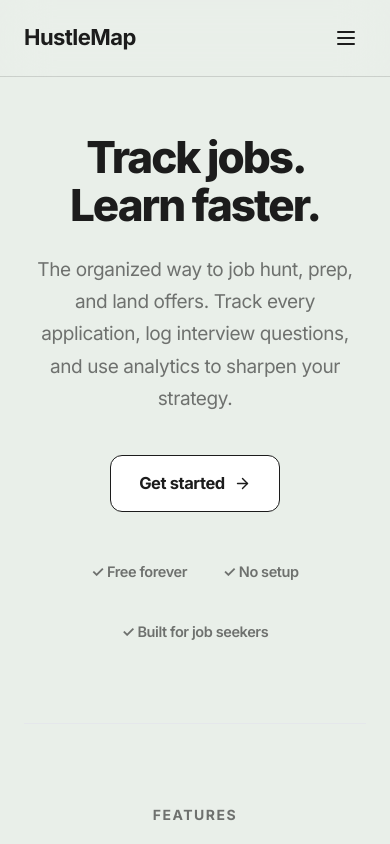
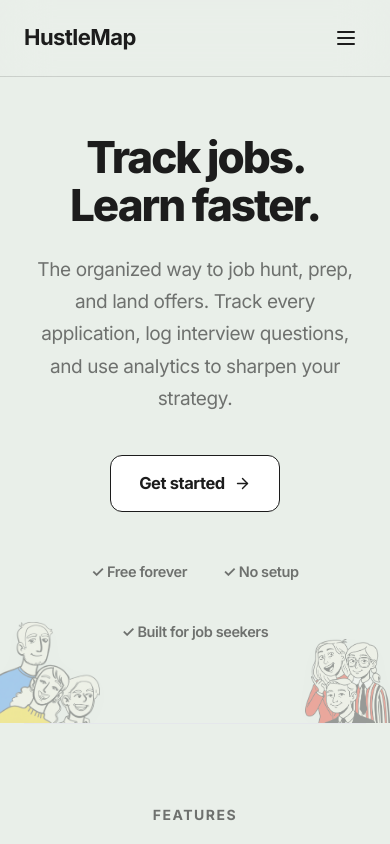
Before and after one commit to Akshatgupta000/HustleMap, a React (Vite) app in the folder client/: page / in a window 390 px wide. Shown: the top 844 px of the page. Built offline with nearby package versions, Linux system fonts and the light colour scheme.

Commit message:
feat: add responsive landing page with scroll animations and navigation header

```diff
--- a/client/src/pages/Landing.jsx
+++ b/client/src/pages/Landing.jsx
@@ -223,7 +223,7 @@
       <section className="relative overflow-hidden pt-14 sm:pt-18 pb-20 sm:pb-28 text-center bg-sage">
 
         {/* Left Avatar Group - Hand-drawn illustrations peeking from bottom-left (Sized up for impact) */}
-        <div className="hidden sm:block absolute bottom-0 left-0 w-[180px] sm:w-[260px] md:w-[320px] lg:w-[380px] xl:w-[420px] select-none pointer-events-none z-10 transition-all duration-500 transform origin-bottom-left hover:scale-[1.03] hover:rotate-1">
+        <div className="absolute bottom-0 left-0 w-[100px] sm:w-[260px] md:w-[320px] lg:w-[380px] xl:w-[420px] select-none pointer-events-none z-0 sm:z-10 opacity-35 sm:opacity-100 transition-all duration-500 transform origin-bottom-left hover:scale-[1.03] hover:rotate-1">
           <img
             src="/avatar_left.png"
             alt="Hand-drawn creative professional avatars"
@@ -232,7 +232,7 @@
         </div>
 
         {/* Right Avatar Group - Hand-drawn illustrations peeking from bottom-right (Sized up for impact) */}
-        <div className="hidden sm:block absolute bottom-0 right-0 w-[150px] sm:w-[220px] md:w-[270px] lg:w-[320px] xl:w-[360px] select-none pointer-events-none z-10 transition-all duration-500 transform origin-bottom-right hover:scale-[1.03] hover:-rotate-1">
+        <div className="absolute bottom-0 right-0 w-[85px] sm:w-[220px] md:w-[270px] lg:w-[320px] xl:w-[360px] select-none pointer-events-none z-0 sm:z-10 opacity-35 sm:opacity-100 transition-all duration-500 transform origin-bottom-right hover:scale-[1.03] hover:-rotate-1">
           <img
             src="/avatar_right.png"
             alt="Hand-drawn team member avatars"
```
